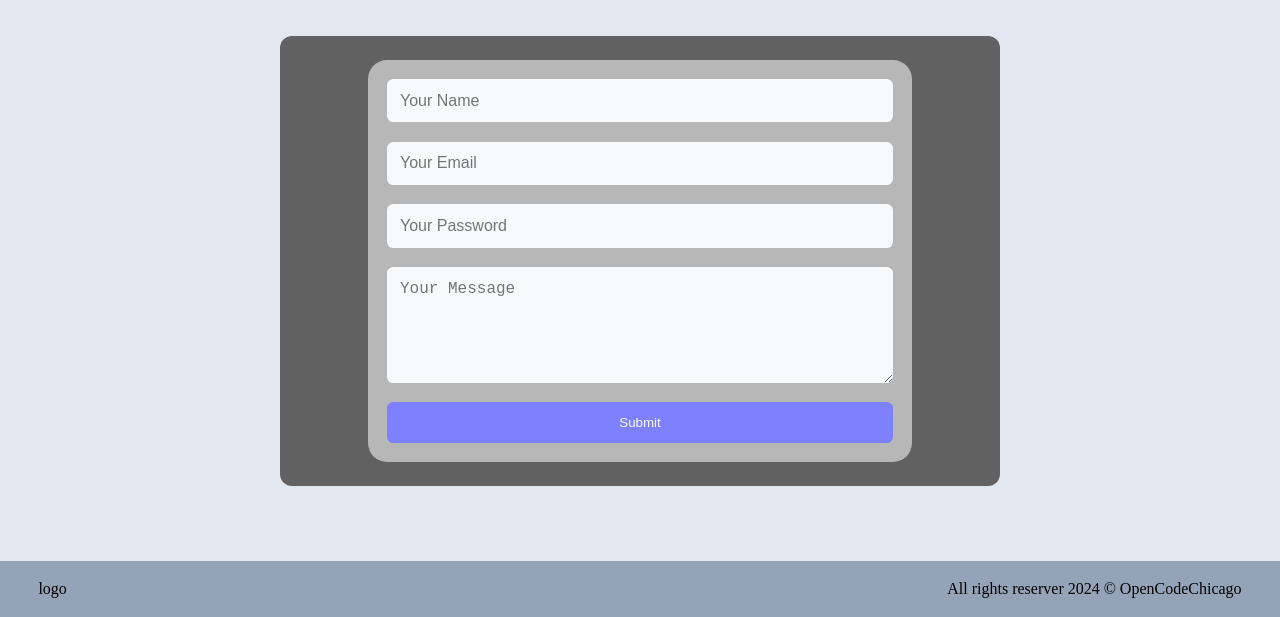
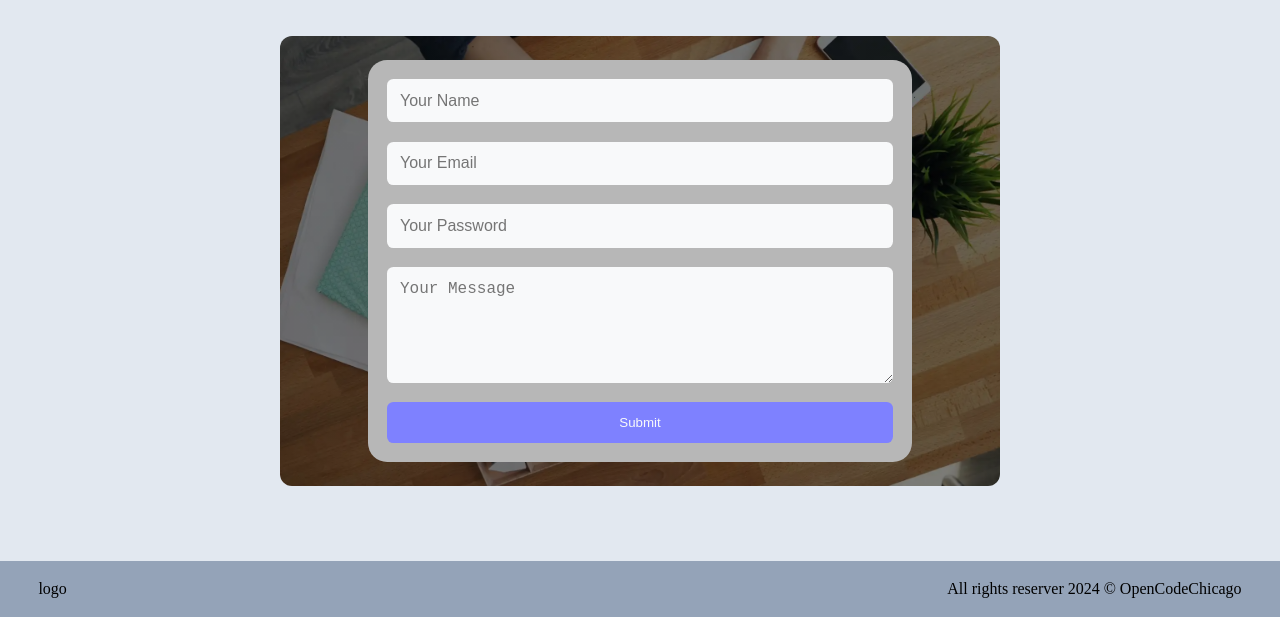
Before and after one commit to OpenCodeChicago/HTML-CSS_fundamentals_part3, a plain HTML site: page index.html in a window 1280 px wide. Shown: the part 183-800 px from the top of the page. Drawn offline with Linux system fonts and the light colour scheme; the site is published under a folder, as on GitHub Pages, so addresses that start at the root find nothing.

Commit message:
Update styles.css

```diff
--- a/styles.css
+++ b/styles.css
@@ -85,7 +85,7 @@ h1 {
   gap: 2.4rem;
   padding: 24px 48px;
   border-radius: 12px;
-  background-image: linear-gradient(rgba(0, 0, 0, 0.5), rgba(0, 0, 0, 0.5)), url("/images/form.webp");
+  background-image: linear-gradient(rgba(0, 0, 0, 0.5), rgba(0, 0, 0, 0.5)), url("images/form.webp");
   background-size: cover;
   background-repeat: no-repeat;
   background-position: center;
```
